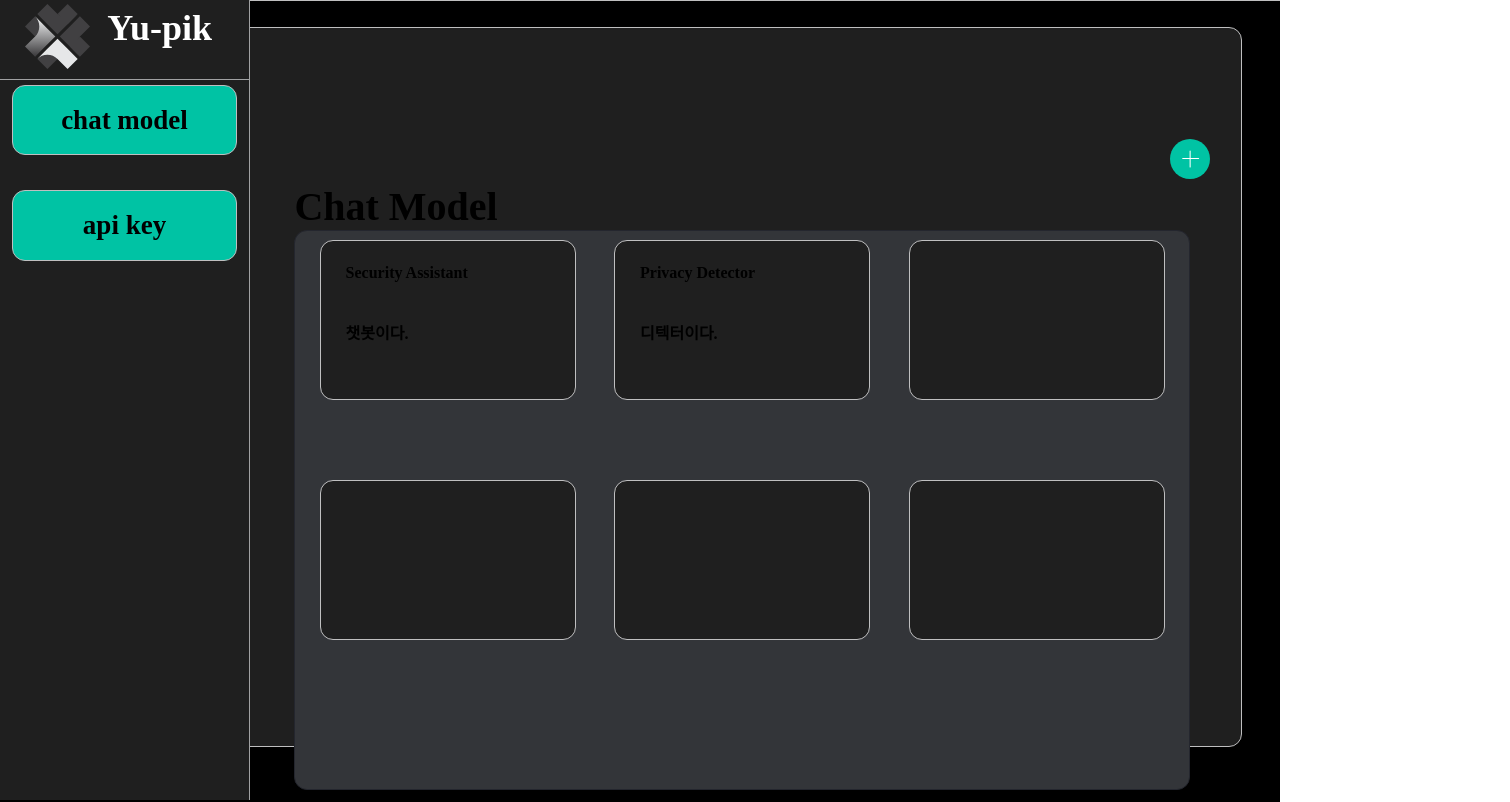
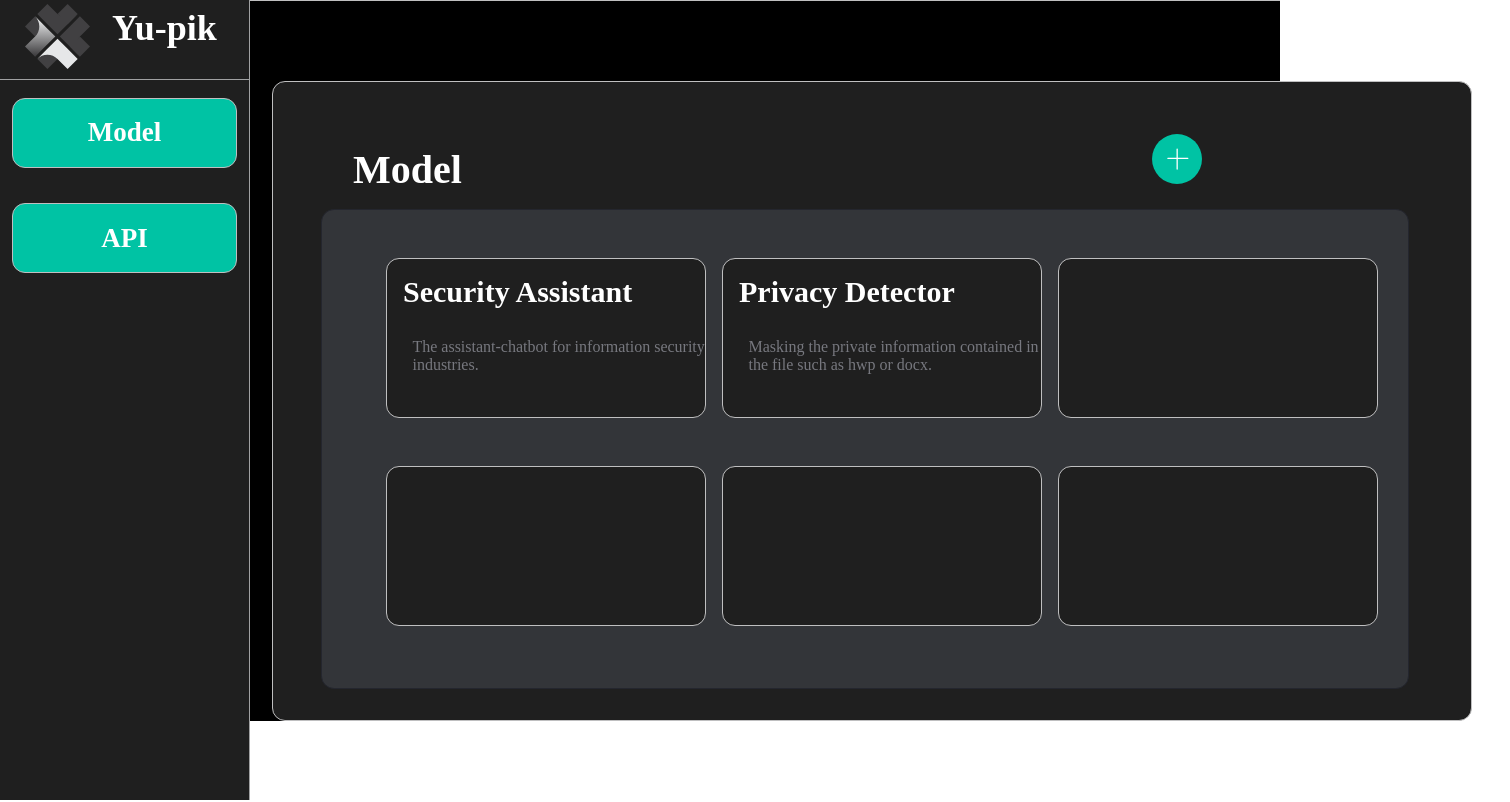
Before and after one commit to hurhyeon/gloogloo, a Vue app: page /api-key in a window 1280 px wide. Shown: the top 802 px of the page, 1510 px wide, since content can reach past the window. Built offline with nearby package versions, Linux system fonts and the light colour scheme.

Commit message:
17일차 ver.2

```diff
--- a/src/pages/ApiKey.vue
+++ b/src/pages/ApiKey.vue
@@ -10,51 +10,92 @@
             </div>
           </div>
           <div class="list1">
-            <b class="list-chat">chat model</b>
+            <b class="list-chat">Model</b>
           </div>
           <div class="list2">
-            <b class="list-chat">api key</b>
+            <b class="list-chat">API</b>
           </div>
         </div>
       </div>
     </nav>
     <div class = "home">
-    <div class="rectangleDiv" />
-      <div class="mainmainBChild1" />
+    <div class="rectangleDiv"/>
+      <div class="mainmainBChild1">
         <img class="icon" alt="" src="/1.svg" />
-      <b class="chatModel1">Chat Model</b>
-      <div class="mainmainBChild2" />
-      <div class="mainmainBChild3" @click ="onSecurityClick" />
-      <div class="mainmainBChild4" @click ="onPrivircyClick"/>
+      <b class="chatModel1">Model</b>
+      <div class="mainmainBChild2" >
+      <div class="mainmainBChild3" @click ="onSecurityClick">
+        <b class="securityAssistant" @click="onSecurityClick">Security Assistant</b>
+      <b class="p" @click="onSecurityClick">The assistant-chatbot for information security industries.</b></div>
+      <div class="mainmainBChild4" @click ="onPrivircyClick">
+        <b class="privacyDetector" @click = "onPrivircyClick">Privacy Detector</b>
+      <b class="b1" @click = "onPrivircyClick">Masking the private information contained in the file such as hwp or docx.</b></div>
       <div class="mainmainBChild5" />
       <div class="mainmainBChild6" />
       <div class="mainmainBChild7" />
       <div class="mainmainBChild8" />
-      <b class="securityAssistant" @click="onSecurityClick">Security Assistant</b>
-      <b class="p" @click="onSecurityClick">챗봇이다.</b>
-      <b class="privacyDetector" @click = "onPrivircyClick">Privacy Detector</b>
-      <b class="b1" @click = "onPrivircyClick">디텍터이다.</b>
       </div>
     </div>
+      </div>
+    </div>
+
 </template>
 
 <script>
-export default {
-      name: "app",
+ import { defineComponent } from "vue";
+
+  export default defineComponent({
+    name: "ApiKey",
     data(){
       return{
         mode:'dark'
       }
     },
-    }
+    methods: {
+      onSecurityClick() {
+        this.$router.push("/security-assistant-w");
+      },
+        onMainClick() {
+        this.$router.push("/");
+      },
+        onPrivircyClick() {
+          this.$router.push("/privacy-decetor");
+        },
+        onApiClick(){
+          this.$router.push("/api-key");
+        },
+      },
+  });
 
 </script>
 
+
 <style scoped>
+ * {
+      margin: 0;
+      padding: 0;
+      box-sizing: border-box;
+
+  }
+
+
+  .app{
+      background: #1f1f1f;
+      color: #1f1f1f;
+
+    }
+
+.dark{
+
+  background: #1f1f1f;
+  color: #1f1f1f;
+  }
 .home {
   background-color: #000;
 
 }
+
+
   .navbar {
     position: fixed;
     top: 0;
@@ -81,6 +122,7 @@ export default {
   font-size: var(--font-size-8xl);
   color: var(--color-black);
   font-family: var(--font-inter);
+
 }
 .frame-group {
   width: 14.31rem;
@@ -115,14 +157,14 @@ export default {
     align-items: center;
     width: 29.7rem;
     height: 3.5rem;
-    margin-left: 43%;
+    margin-left: 7rem;
     color:#ffffff;
     font-size: 36px;
 }
 
 .list-chat {
   position: relative;
-  color:#000;
+  color:#ffffff;
   align-items: center;
 }
 
@@ -143,6 +185,7 @@ export default {
     margin-left:5%;
     margin-right:5%;
     height: 20%;
+    margin-top:5%;
   }
 
 .list2 {
@@ -181,139 +224,138 @@ export default {
       border-top: hidden;
     }
     .mainmainBChild1{
-      margin-left:17%;
-      margin-top:2%;
+      margin-left: 17rem;
+      margin-top:5rem;
       border-radius: 13px;
       background-color: #1f1f1f;
       border: 1px solid #bfbfc0;
       box-sizing: border-box;
-      height: 90vh;
-      width: 80vw;
+      height: 40rem;
+      width: 75rem;
     }
     .icon{
-      position: relative;
-      margin-left: 68%;
-      width: 50vw;
-      height: 5vh;
+      position: absolute;
+      bottom:77%;
+      left:90%;
       cursor: pointer;
-      bottom: 38rem;
+      overflow:hidden;
+
     }
     .chatModel1 {
       position: relative;
-      bottom: 38rem;
-      left: 23%;
+      left:5rem;
+      top:4rem;
       font-size: 40px;
-
+      color:#ffffff;
     }
 
     .mainmainBChild2 {
+      left: 3rem;
+      top: 5rem;
       position: relative;
-      bottom: 38rem;
-      left: 23%;
       border-radius: 13px;
       background-color: #333539;
       border: 1px solid #24262e;
       box-sizing: border-box;
-      width: 70%;
-      height: 70vh;
+      width: 68rem;
+      height: 30rem;
 
     }
 
     .mainmainBChild3 {
-      position: absolute;
-      top: 30%;
-      left: 25%;
+      position: relative;
       border-radius: 13px;
       background-color: #1f1f1f;
       border: 1px solid #bfbfc0;
       box-sizing: border-box;
-      width: 20%;
-      height: 20%;
+      width: 20rem;
+      height: 10rem;
       cursor: pointer;
-
+      top: 3rem;
+      left: 4rem;
     }
 
     .mainmainBChild4 {
-      position: absolute;
-      top: 30%;
-      left: 48%;
+      position: relative;
+      left: 25rem;
+      bottom:7rem;
       border-radius: 13px;
       background-color: #1f1f1f;
       border: 1px solid #bfbfc0;
       box-sizing: border-box;
-      width: 20%;
-      height: 20%;
+      width: 20rem;
+      height: 10rem;
       cursor: pointer;
 
     }
 
     .mainmainBChild5 {
-      position: absolute;
-      top: 30%;
-      left: 71%;
+      position: relative;
+      left: 46rem;
+      bottom:17rem;
       border-radius: 13px;
       background-color: #1f1f1f;
       border: 1px solid #bfbfc0;
       box-sizing: border-box;
-      width: 20%;
-      height: 20%;
+      width: 20rem;
+      height: 10rem;
 
     }
 
     .mainmainBChild6 {
-      position: absolute;
-      top: 60%;
-      left: 25%;
+      position: relative;
+      left: 4rem;
+      bottom: 14rem;
       border-radius: 13px;
       background-color: #1f1f1f;
       border: 1px solid #bfbfc0;
       box-sizing: border-box;
-      width: 20%;
-      height: 20%;
+      width: 20rem;
+      height: 10rem;
 
     }
 
     .mainmainBChild7 {
-      position: absolute;
-      top: 60%;
-      left: 48%;
+      position: relative;
+      bottom: 24rem;
+      left: 25rem;
       border-radius: 13px;
       background-color: #1f1f1f;
       border: 1px solid #bfbfc0;
       box-sizing: border-box;
-      width: 20%;
-      height: 20%;
-
+      width: 20rem;
+      height: 10rem;
     }
     .mainmainBChild8 {
-      position: absolute;
-      top: 60%;
-      left: 71%;
+      position: relative;
+      bottom: 34rem;
+      left: 46rem;
       border-radius: 13px;
       background-color: #1f1f1f;
       border: 1px solid #bfbfc0;
       box-sizing: border-box;
-      width: 20%;
-      height: 20%;
+      width: 20rem;
+      height: 10rem;
 
     }
 
     .securityAssistant {
-      position: absolute;
+      position: relative;
       cursor: pointer;
-      top: 33%;
-      left: 27%;
-
+      font-size: 30px;
+      color:#ffffff;
+      left: 1rem;
+      top:1rem;
     }
 
     .p {
       position: absolute;
-      top:40%;
-      left:27%;
+      top:50%;
+      left:8%;
       cursor: pointer;
       display: inline-block;
-
-
+      color:#77787f;
+      font-weight: 200;
     }
     .b {
       position: absolute;
@@ -327,17 +369,18 @@ export default {
     .privacyDetector {
       position: absolute;
       cursor: pointer;
-      top: 33%;
-      left: 50%;
-
+      color:#ffffff;
+      font-size:30px;
+      left: 1rem;
+      top: 1rem;
     }
     .b1 {
       position: absolute;
-      top: 40%;
-      left: 50%;
+      top: 50%;
+      left: 8%;
       cursor: pointer;
       display: inline-block;
-
-
+      color:#77787f;
+      font-weight: 200;
     }
 </style>
```
Lines whose indentation alone changed are shown as unchanged.
